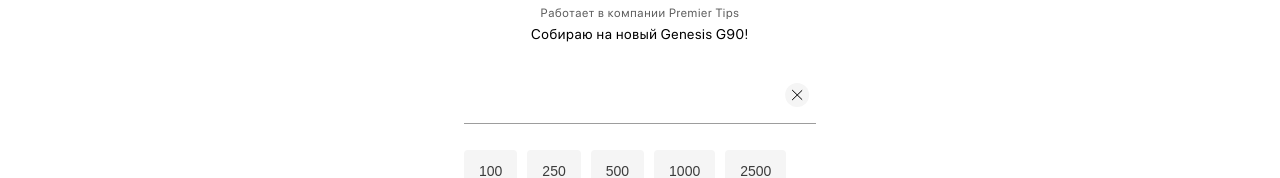
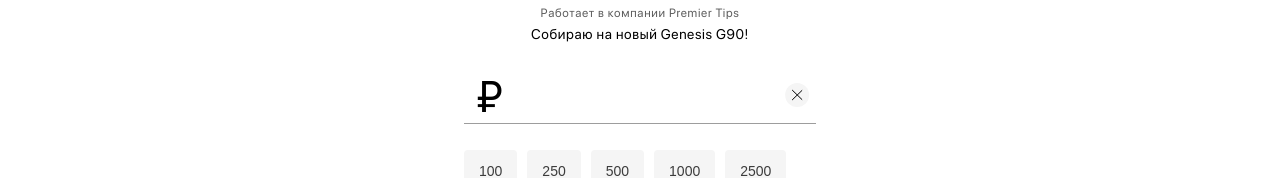
Before and after one commit to katesereda1808/premier-tips, a React (Create React App) app: page / in a window 1280 px wide. Shown: the part 278-456 px from the top of the page. Built offline with nearby package versions, Linux system fonts and the light colour scheme.

Commit message:
refactor: exclude  mutation of dom elements

```diff
--- a/src/components/MainPage/MainPage.js
+++ b/src/components/MainPage/MainPage.js
@@ -7,10 +7,10 @@ import { Payment } from '../Payment/Payment';
 function MainPage() {
   const [sum, setSum] = useState('');
   const handleSum = (sumValue) => {
-    // setSum(sumValue);
-    setSum(() => {
-      return sumValue;
-    });
+    setSum(sumValue);
+    // setSum(() => {
+    //   return sumValue;
+    // });
   };
   return (
     <div>
--- a/src/components/Sum/Sum.js
+++ b/src/components/Sum/Sum.js
@@ -16,21 +16,17 @@ function Sum({ handleSum, value }) {
   };
 
   const changeSum = (e) => {
-    e.target.value = validateSum(e.target.value);
-    // handleSum(() => {
-    //   return e.target.value;
-    // });
-    handleSum(e.target.value);
-
-    sumMask.current.innerHTML = `${e.target.value} <span class=${styles.sum_input__currency}>₽</span>`;
-    console.log(value);
+    handleSum(validateSum(e.target.value));
   };
 
   return (
     <div>
       <div className={styles.input_box}>
         <input value={value} className={styles.input} onChange={changeSum} />
-        <div className={styles.sum_input__mask} ref={sumMask} />
+        <div className={styles.sum_input__mask} ref={sumMask}>
+          {value}
+          <span className={styles.sum_input__currency}>₽</span>
+        </div>
         <button onClick={clearInput}>
           <img src={close_btn} className={styles.close_btn} alt="" />
         </button>
--- a/src/components/Sum/Sum.module.css
+++ b/src/components/Sum/Sum.module.css
@@ -28,6 +28,7 @@
 
 .sum_input__mask .sum_input__currency {
     color: black;
+    margin-left: 10px;
 }
 
 button {
```
